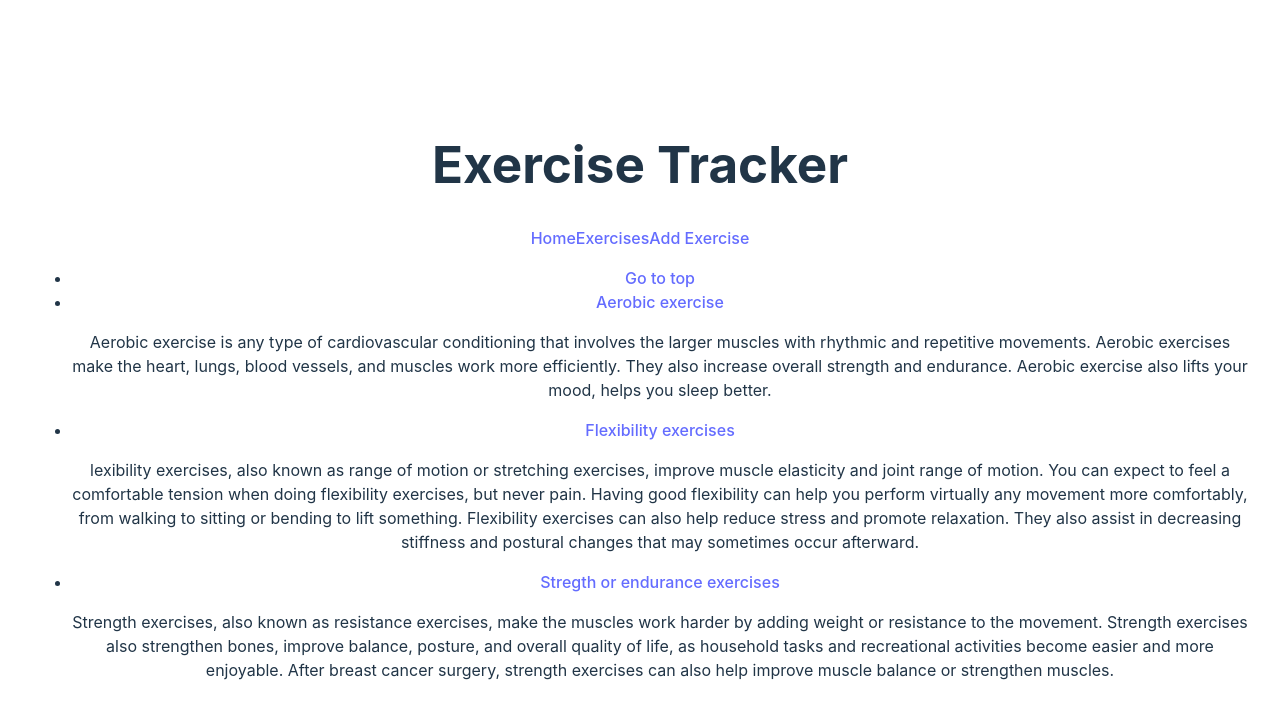
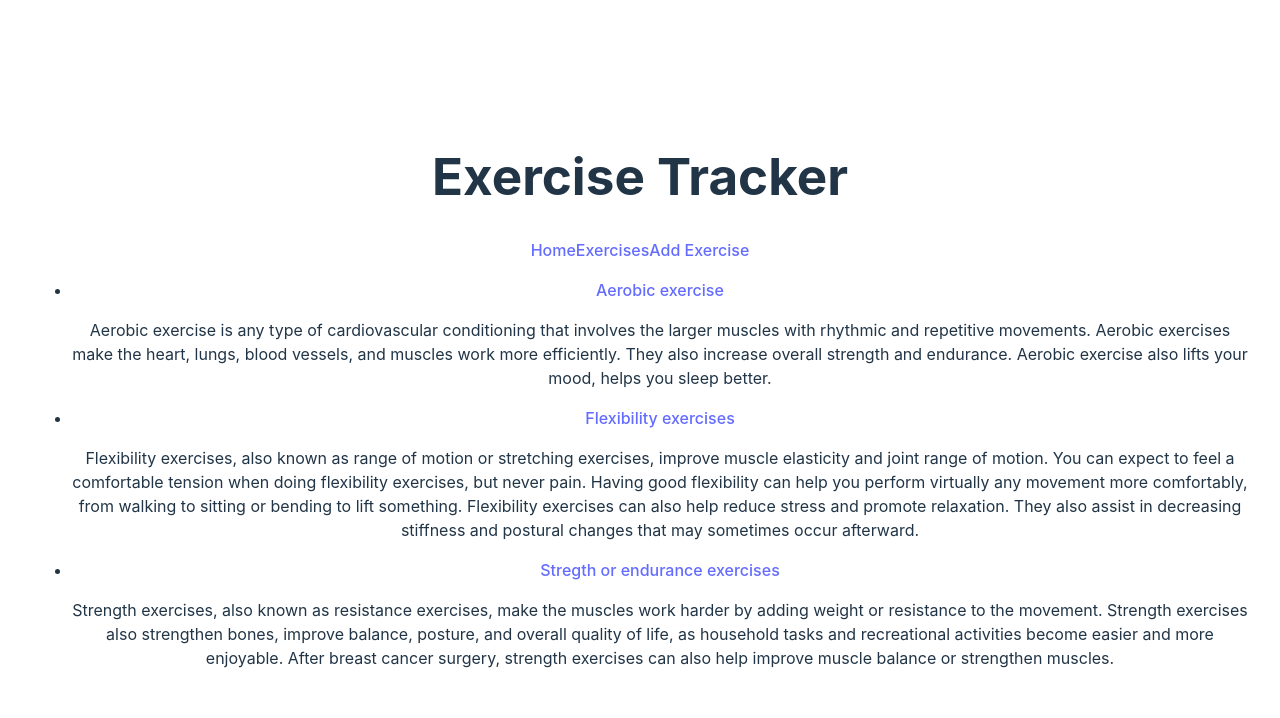
Before and after one commit to JCRob84/flatiron-phase-2-react-project-frontend, a React (Vite) app: page /exercise in a window 1280 px wide. Shown: the top 718 px of the page. Built offline with nearby package versions, Linux system fonts and the light colour scheme.

Commit message:
change some sintax con exercise

```diff
--- a/src/components/Exercise.jsx
+++ b/src/components/Exercise.jsx
@@ -7,9 +7,6 @@ const Exercise = () => {
       <footer>
         <nav>
           <ul>
-            <li>
-              <a href="#top">Go to top</a>
-            </li>
             <li>
               <a href="#" target="_blank">
                 Aerobic exercise
@@ -28,7 +25,7 @@ const Exercise = () => {
                 Flexibility exercises
               </a>
               <p>
-                lexibility exercises, also known as range of motion or
+                Flexibility exercises, also known as range of motion or
                 stretching exercises, improve muscle elasticity and joint range
                 of motion. You can expect to feel a comfortable tension when
                 doing flexibility exercises, but never pain. Having good
```
